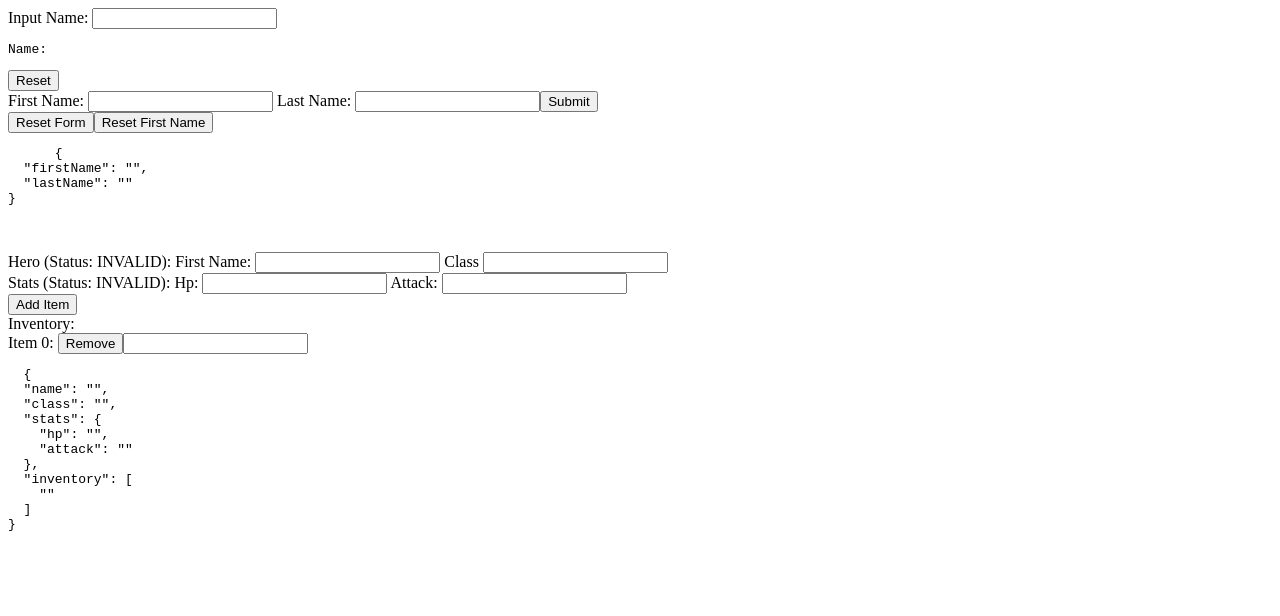
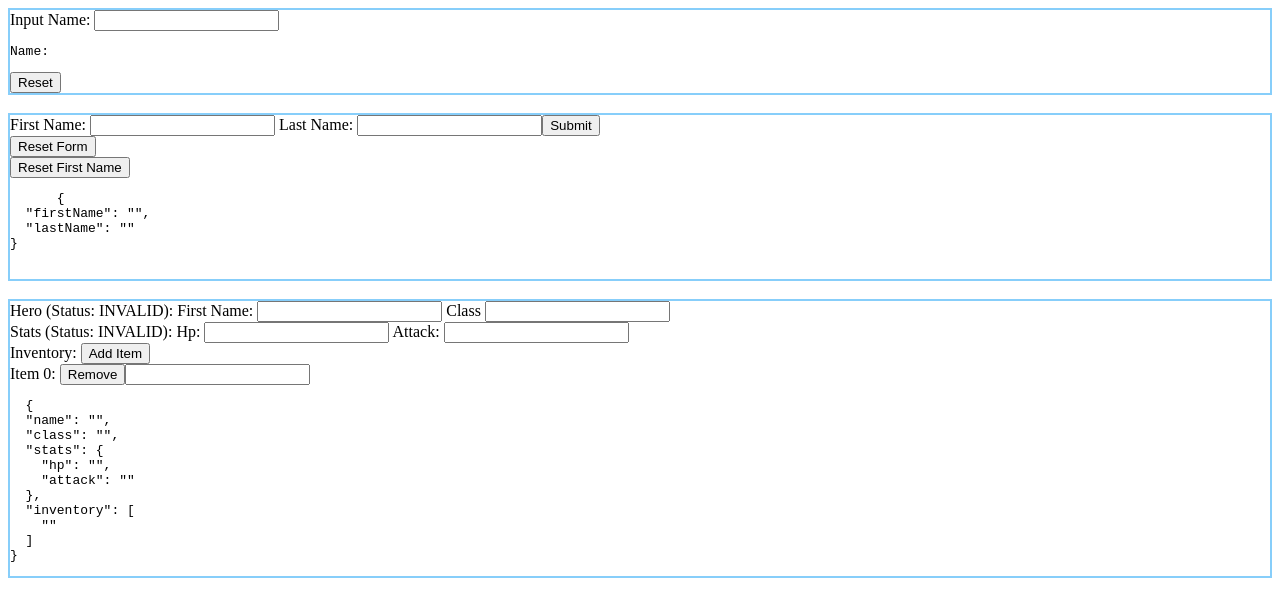
Before and after one commit to quaffpotion/ng-forms-example, an Angular app: page / in a window 1280 px wide. Shown: the top 616 px of the page. Built offline with nearby package versions, Linux system fonts and the light colour scheme.

Commit message:
some styling

```diff
--- a/src/app/hero-character/hero-character.component.css
+++ b/src/app/hero-character/hero-character.component.css
@@ -0,0 +1,4 @@
+:host {
+  display: grid;
+  border: 2px solid lightskyblue;
+}
--- a/src/app/hero-character/hero-character.component.html
+++ b/src/app/hero-character/hero-character.component.html
@@ -20,9 +20,10 @@
         <input type="text" formControlName="attack" />
       </label>
     </div>
-    <button (click)="addItem()">Add Item</button>
+
     <div formArrayName="inventory">
       Inventory:
+      <button (click)="addItem()">Add Item</button>
       <div *ngFor="let item of inventory.controls; let i = index">
         <label> Item {{ i }}: </label>
         <button (click)="removeItem(i)">Remove</button>
--- a/src/app/name-editor/name-editor.component.css
+++ b/src/app/name-editor/name-editor.component.css
@@ -0,0 +1,4 @@
+:host {
+  display: grid;
+  border: 2px solid lightskyblue;
+}
--- a/src/app/profile-editor/profile-editor.component.css
+++ b/src/app/profile-editor/profile-editor.component.css
@@ -0,0 +1,4 @@
+:host {
+  display: grid;
+  border: 2px solid lightskyblue;
+}
--- a/src/index.html
+++ b/src/index.html
@@ -1,12 +1,12 @@
-<!doctype html>
+<!DOCTYPE html>
 <html lang="en">
   <head>
-  <meta charset="utf-8">
+    <meta charset="utf-8" />
     <title>NgFormExamples</title>
-  <base href="/">
+    <base href="/" />
 
-  <meta name="viewport" content="width=device-width, initial-scale=1">
-  <link rel="icon" type="image/x-icon" href="favicon.ico">
+    <meta name="viewport" content="width=device-width, initial-scale=1" />
+    <link rel="icon" type="image/x-icon" href="favicon.ico" />
   </head>
   <body>
     <app-root></app-root>
--- a/src/styles.css
+++ b/src/styles.css
@@ -1 +1,3 @@
-/* You can add global styles to this file, and also import other style files */
+button {
+  width: fit-content;
+}
```
Lines whose indentation alone changed are shown as unchanged.
